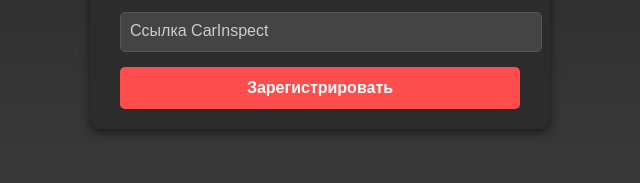
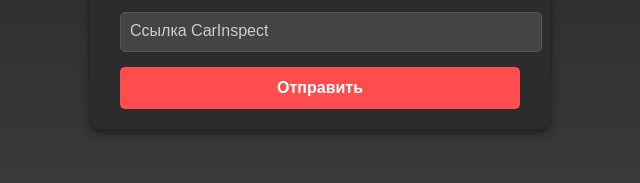
Before and after one commit to arm8339/BotSite, a plain HTML site: page carinspect.html in a window 1280 px wide. Shown: the part 403-586 px from the top of the page, 320-960 px from the left. Drawn offline with Linux system fonts and the light colour scheme.

Commit message:
Update carinspect.html

```diff
--- a/carinspect.html
+++ b/carinspect.html
@@ -107,7 +107,7 @@
       <label>Ссылка CarInspect</label>
     </div>
 
-    <button type="submit">Зарегистрировать</button>
+    <button type="submit">Отправить</button>
   </form>
   <script>
 
```
